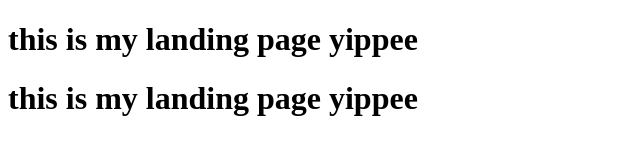
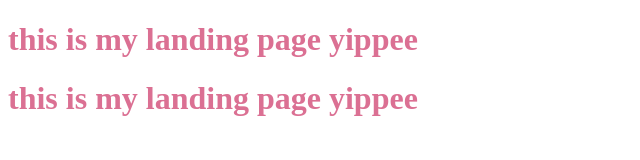
Before and after one commit to StewartWingfield/automatic-telegram, a plain HTML site: page index.html in a window 1280 px wide. Shown: the whole page, without its empty margins (0-640 px from the left). Drawn offline with Linux system fonts and the light colour scheme.

Commit message:
added css

```diff
--- a/index.html
+++ b/index.html
@@ -5,8 +5,10 @@
     <meta http-equiv="X-UA-Compatible" content="IE=edge">
     <meta name="viewport" content="width=device-width, initial-scale=1.0">
     <title>Document</title>
+    <link rel="stylesheet" href="style.css">
 </head>
 <body>
-<h1>this is my landing page yippee</h1>   <h1>this is my landing page yippee</h1>
+<h1>this is my landing page yippee</h1>
+ <h1>this is my landing page yippee</h1>
 </body>
 </html>
--- /dev/null
+++ b/style.css
@@ -0,0 +1 @@
+h1 {color: palevioletred;}
```
